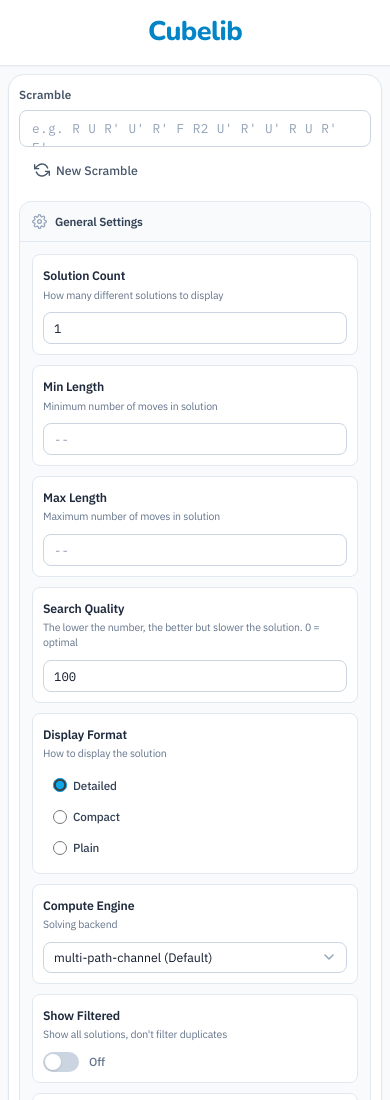
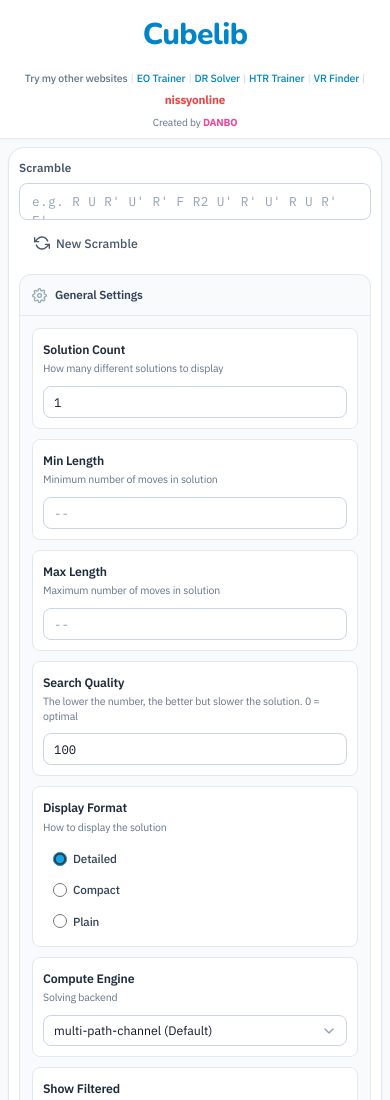
Before and after one commit to danboharon-hue/cubelibCLI, a website: page public/index.html in a window 390 px wide. Shown: the top 1100 px of the page. Drawn offline with nearby package versions, Linux system fonts and the light colour scheme.

Commit message:
Add website links, credit line, bigger title, pre-generate tables
- Enlarged title from 3.2rem to 3.8rem
- Added "Try my other websites" links bar (EO Trainer, DR Solver, HTR Trainer, VR Finder, nissyonline)
- Added "Created by DANBO" credit line with pink styling
- nissyonline link styled in red and larger
- Pre-generate pruning tables during Docker build
- Improved mobile textarea and responsive styles

Co-Authored-By: Claude Opus 4.6 <noreply@anthropic.com>

```diff
--- a/public/index.html
+++ b/public/index.html
@@ -23,6 +23,20 @@
     <div class="topbar-inner">
       <span class="brand-name">Cubelib</span>
     </div>
+    <div class="topbar-links">
+      <span class="topbar-links-label">Try my other websites</span>
+      <span class="link-sep">|</span>
+      <a href="#">EO Trainer</a>
+      <span class="link-sep">|</span>
+      <a href="#">DR Solver</a>
+      <span class="link-sep">|</span>
+      <a href="#">HTR Trainer</a>
+      <span class="link-sep">|</span>
+      <a href="#">VR Finder</a>
+      <span class="link-sep">|</span>
+      <a href="https://nissyonline.com" target="_blank" rel="noopener" class="link-nissy">nissyonline</a>
+    </div>
+    <div class="topbar-credit">Created by <span class="credit-name">DANBO</span></div>
   </div>
 
   <!-- ===== MAIN ===== -->
--- a/public/style.css
+++ b/public/style.css
@@ -103,11 +103,58 @@ body {
 }
 
 .brand-name {
-  font-size: 3.2rem;
+  font-size: 3.8rem;
   font-weight: 800;
   color: var(--sky-600);
   letter-spacing: -0.02em;
   font-family: 'Nunito', var(--font-sans);
+}
+
+/* Links bar below title */
+.topbar-links {
+  display: flex;
+  align-items: center;
+  justify-content: center;
+  gap: 6px;
+  padding: 0 28px 10px;
+  font-size: 0.78rem;
+  flex-wrap: wrap;
+}
+.topbar-links-label {
+  color: var(--gray-500);
+  font-weight: 500;
+}
+.topbar-links a {
+  color: var(--sky-600);
+  text-decoration: none;
+  font-weight: 500;
+  transition: color .1s;
+}
+.topbar-links a:hover {
+  color: var(--sky-700);
+  text-decoration: underline;
+}
+.topbar-links .link-sep {
+  color: var(--gray-300);
+  user-select: none;
+}
+.topbar-links a.link-nissy {
+  color: var(--red-500);
+  font-size: 0.85rem;
+  font-weight: 700;
+}
+.topbar-links a.link-nissy:hover {
+  color: #dc2626;
+}
+.topbar-credit {
+  text-align: center;
+  padding: 0 28px 8px;
+  font-size: 0.75rem;
+  color: var(--gray-500);
+}
+.topbar-credit .credit-name {
+  color: #ec4899;
+  font-weight: 700;
 }
 
 
@@ -632,7 +679,10 @@ footer a:hover { color:var(--sky-700); text-decoration:underline; }
    ========================================================== */
 @media(max-width:768px){
   .topbar-inner { height:auto; padding:12px 16px; }
-  .brand-name { font-size: 2.2rem; }
+  .brand-name { font-size: 2.6rem; }
+  .topbar-links { padding: 0 16px 8px; font-size: 0.73rem; gap: 4px; }
+  .topbar-credit { padding: 0 16px 6px; font-size: 0.7rem; }
+  textarea.input { font-size: 0.88rem; min-width: 0; }
   .shell { padding:12px 12px 32px; }
   .settings-grid { grid-template-columns:1fr 1fr; }
   .card-body { padding: 14px; }
@@ -654,7 +704,10 @@ footer a:hover { color:var(--sky-700); text-decoration:underline; }
 }
 @media(max-width:480px){
   .settings-grid { grid-template-columns:1fr; }
-  .brand-name { font-size: 1.8rem; }
+  .brand-name { font-size: 2rem; }
+  .topbar-links { padding: 0 12px 6px; font-size: 0.7rem; gap: 3px; }
+  .topbar-links a.link-nissy { font-size: 0.78rem; }
+  .topbar-credit { padding: 0 12px 6px; font-size: 0.68rem; }
   .topbar-inner { padding: 10px 12px; }
   .shell { padding: 8px 8px 24px; }
   .card-body { padding: 10px; }
```
Also changed, not shown: 1 other file.
